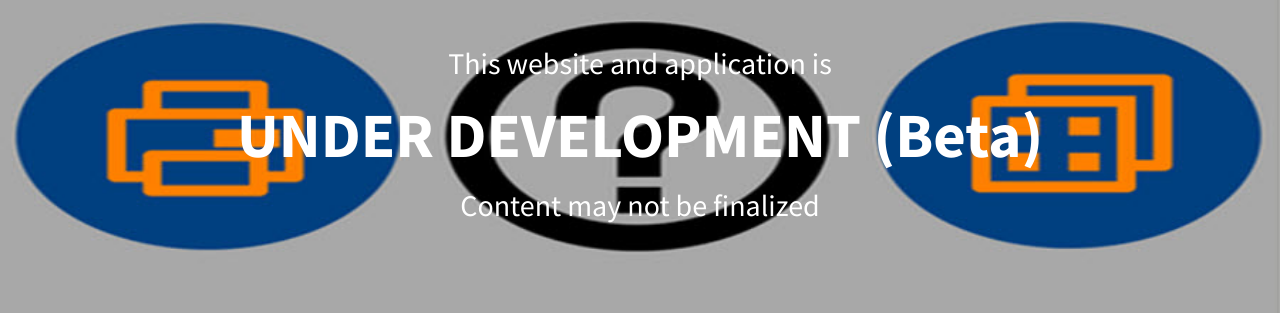
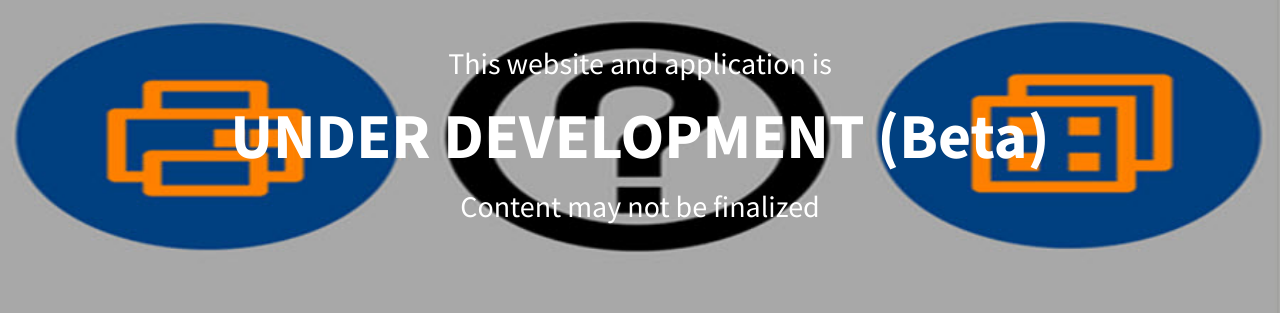
Before and after one commit to zebowork/zebowork.github.io, a Jekyll site: the page built from index.html, in a window 1280 px wide. Shown: the part 2882-3195 px from the top of the page. Built offline with Jekyll 4.4.1, drawn with Linux system fonts in a browser that asks for light colours.

Commit message:
Update callout.html
mobile frindly

```diff
--- a/_includes/callout.html
+++ b/_includes/callout.html
@@ -1,7 +1,7 @@
 <aside class="callout">
   <div class="text-vertical-center">
     <h2>This website and application is<h2>
-    <h1>UNDER DEVELOPMENT (Beta)</h1>
+    <h1 style="font-size:5vw">UNDER DEVELOPMENT (Beta)</h1>
     <h2>Content may not be finalized<h2>
   </div>
 </aside>
```
